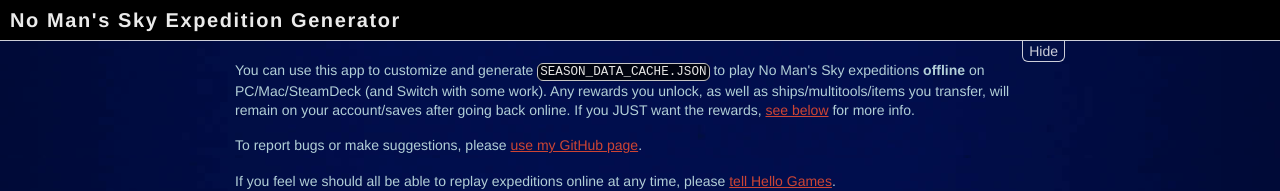
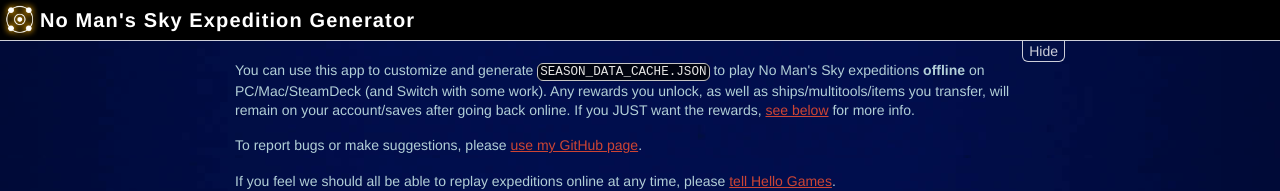
Before and after one commit to cwmonkey/nms-expeditions, a Jekyll site: the page built from index.html, in a window 1280 px wide. Shown: the top 191 px of the page. Built offline with Jekyll 4.4.1, drawn with Linux system fonts in a browser that asks for light colours; some web fonts are replaced.

Commit message:
Sprucing up the main header

```diff
--- a/css/global.scss
+++ b/css/global.scss
@@ -85,18 +85,30 @@
 
 /* Header */
 .headline1 {
-  padding: 10px;
   margin: 0;
-  font-size: 20px;
   display: inline-block;
 
   a {
-    color: inherit;
+    // preload
+    &::after {
+      background-image: url(../images/mission.seasonal.on.png);
+      content: "";
+    }
+
+    display: block;
+    padding: 10px 10px 10px 40px;
+    font-size: 20px;
+    background: url(../images/mission.seasonal.off.png);
+    background-repeat: no-repeat;
+    background-size: contain;
     text-decoration: none;
-    transition: color .2s ease-in-out;
+    transition: all .2s ease-in-out;
+    color: #fff;
+    opacity: .9;
 
     &:hover {
-      color: #fff;
+      background-image: url(../images/mission.seasonal.on.png);
+      opacity: 1;
     }
   }
 }
```
Also changed, not shown: images/expeditions/e19_corvette.png (added), images/mission.seasonal.on.png (added).
